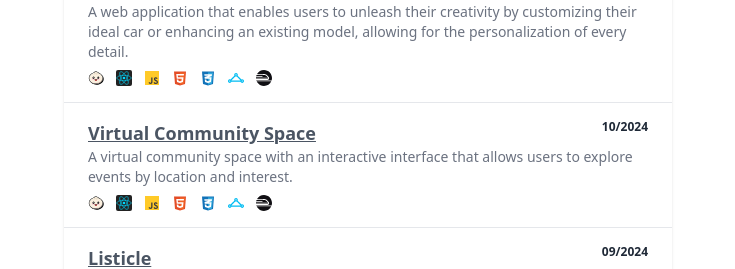
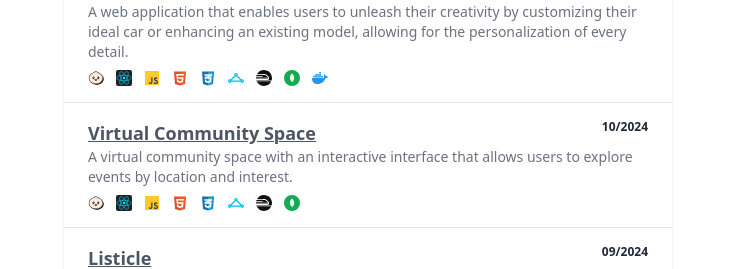
Before and after one commit to TaoLyn838/Me, a React (Vite) app in the folder chengtaolin/: page /projects in a window 1280 px wide. Shown: the part 500-769 px from the top of the page, without its empty margins (272-1007 px from the left). Built offline with nearby package versions, Linux system fonts and the light colour scheme.

Commit message:
Update projects.js

```diff
--- a/chengtaolin/src/data/projects.js
+++ b/chengtaolin/src/data/projects.js
@@ -69,6 +69,8 @@ export const projects = [
       'CSS',
       'Express',
       'Railway',
+      'MongoDB',
+      'Docker',
     ],
     link: 'https://github.com/TaoLyn838/WEB103/tree/main/Unit4/diy_delight',
   },
@@ -85,6 +87,7 @@ export const projects = [
       'CSS',
       'Express',
       'Railway',
+      'MongoDB',
     ],
     link: 'https://github.com/TaoLyn838/WEB103/tree/main/Unit3/unitygrid_plaza',
   },
@@ -102,6 +105,8 @@ export const projects = [
       'Tailwind CSS',
       'Express',
       'Railway',
+      'MongoDB',
+      'Docker',
     ],
     link: 'https://github.com/TaoLyn838/WEB103/tree/main/Unit2/listicle_part2',
   },
```
